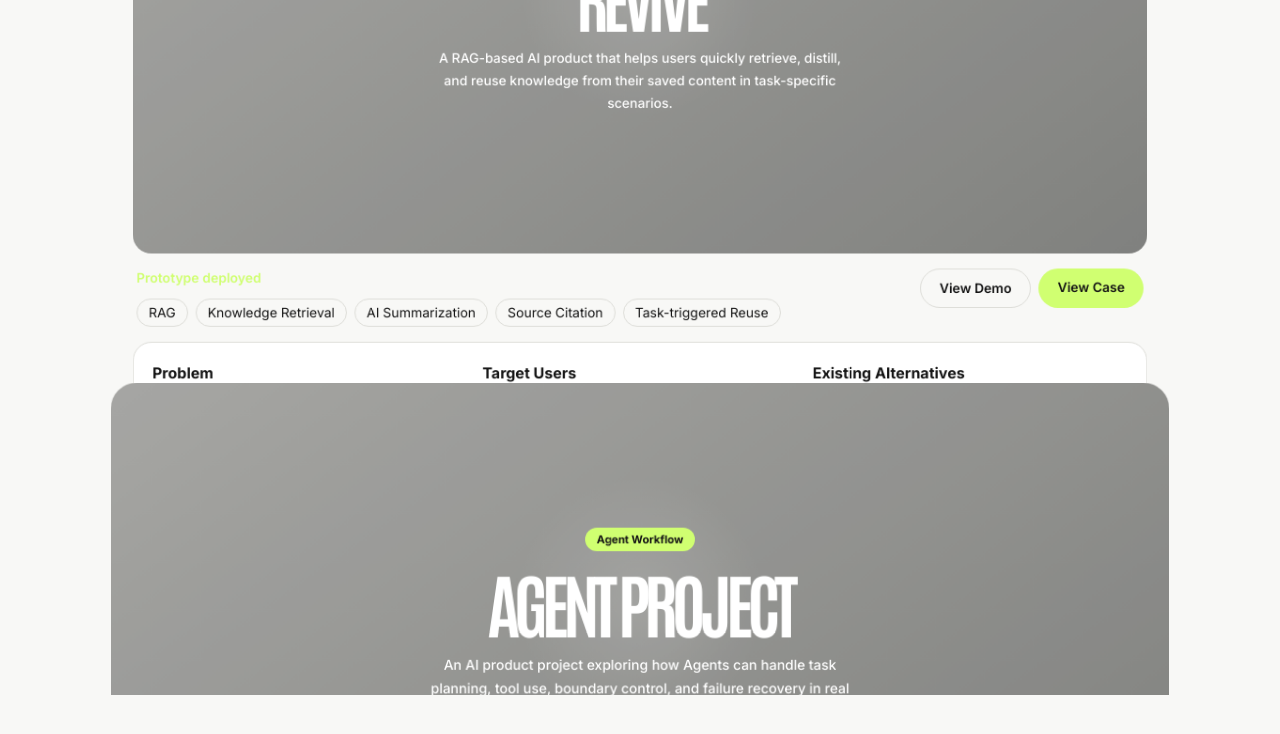
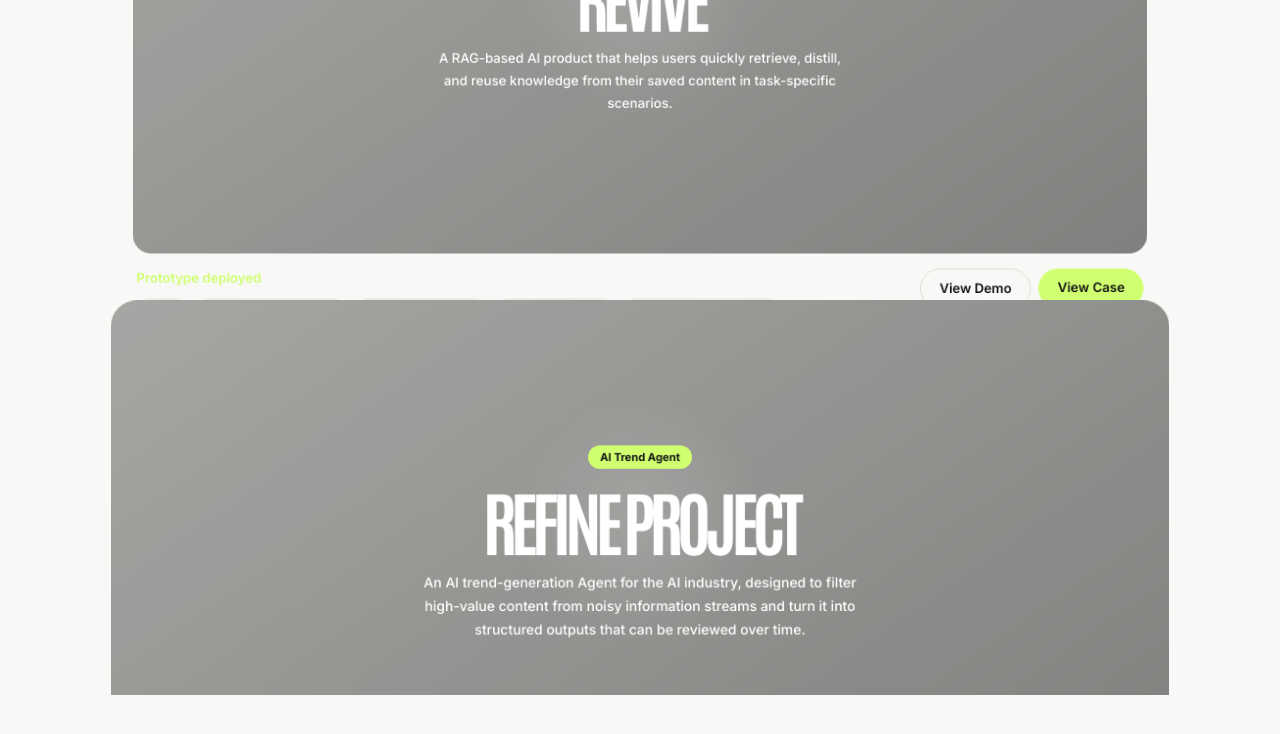
Before and after one commit to hiryan519/portfolio, a Next.js app: page / in a window 1280 px wide. Shown: the part 2745-3479 px from the top of the page. Built offline with nearby package versions, Linux system fonts and the light colour scheme.

Commit message:
Sync Refine project to English content

```diff
--- a/src/data/i18n.ts
+++ b/src/data/i18n.ts
@@ -107,22 +107,22 @@ export const i18n = {
       },
       {
         id: "agent-project",
-        name: "Agent Project",
-        category: "Agent Workflow",
-        status: "In progress",
+        name: "REFINE Project",
+        category: "AI Trend Agent",
+        status: "MVP completed",
         description:
-          "An AI product project exploring how Agents can handle task planning, tool use, boundary control, and failure recovery in real workflows.",
-        keywords: ["Agent", "Tool Calling", "Planning", "Boundary Control", "Failure Recovery"],
+          "An AI trend-generation Agent for the AI industry, designed to filter high-value content from noisy information streams and turn it into structured outputs that can be reviewed over time.",
+        keywords: ["Multi-Agent", "LLM-as-Judge", "Information Filtering", "Evaluation System", "Prompt Iteration"],
         primaryAction: "View Case",
-        secondaryAction: "Coming Soon",
+        secondaryAction: "View Demo",
         demoUrl: "#",
         caseStudy: [
-          { title: "Problem", body: "Many Agent demos appear capable of completing tasks automatically, but in real workflows they often struggle with unstable planning, tool failures, unclear boundaries, and poor recovery." },
-          { title: "Target Users", body: "Product managers, operators, and knowledge workers who want AI to assist with repetitive information processing, checking, organization, and execution tasks." },
-          { title: "Existing Alternatives", body: "Traditional automation scripts are stable but inflexible, while general chatbots are flexible but hard to control. Agent products need to define boundaries between flexibility and reliability." },
-          { title: "Product Solution", body: "The product starts from a single high-frequency task and divides it into planning, execution, checking, and recovery stages, allowing users to observe what the Agent is doing and intervene at key moments." },
-          { title: "AI Workflow", body: "The Agent plans task steps, uses Tool Calling for execution, relies on rules and prompts to constrain boundaries, and includes retry, fallback, and human confirmation mechanisms." },
-          { title: "MVP Scope", body: "The MVP validates a controllable workflow: task input, plan generation, tool calling, result checking, failure messaging, and human takeover. It does not aim to build a fully autonomous general Agent." },
+          { title: "Problem", body: "AI product managers need to continuously track model, product, technology, and business updates, but daily information sources mix promotional content, SEO articles, and repetitive summaries. The signal-to-noise ratio is low, and traditional reading often leads to information being consumed and forgotten instead of becoming reusable product judgment." },
+          { title: "Target Users", body: "AI product managers, operators, and knowledge workers who need to follow AI industry updates every day and turn external information into competitor observations, product judgment, and topic inputs." },
+          { title: "Existing Alternatives", body: "Newsletters, social platforms, X, tech media, and Perplexity can help users access information, but they still rely heavily on manual filtering and lack stable quality judgment, structured accumulation, and continuous tracking around personal focus areas." },
+          { title: "Product Solution", body: "Refine is not simply an AI tool that automatically writes trending topics. It is an information-filtering and trusted-accumulation system for AI PM workflows. The product aggregates technology media RSS content, then uses Agents to judge, distill, and integrate the information into a low-noise, reviewable AI industry daily brief." },
+          { title: "AI Workflow", body: "The workflow is designed as a four-step Agent chain: search, judge, distill, and write. Search handles content recall, judge handles quality scoring, distill creates structured summaries, and write integrates the daily brief. With modular decomposition, recall gaps, misjudgment, summary distortion, and writing quality issues can be diagnosed separately." },
+          { title: "Project Highlights", body: "By aggregating RSS sources, Refine improves recall quality. Around the judging Agent, it builds a small-sample cold-start evaluation system, defines a three-dimensional scoring rubric, and calibrates LLM-as-Judge with a human golden set, reaching a 90% human-AI agreement rate." },
         ],
       },
     ],
```
